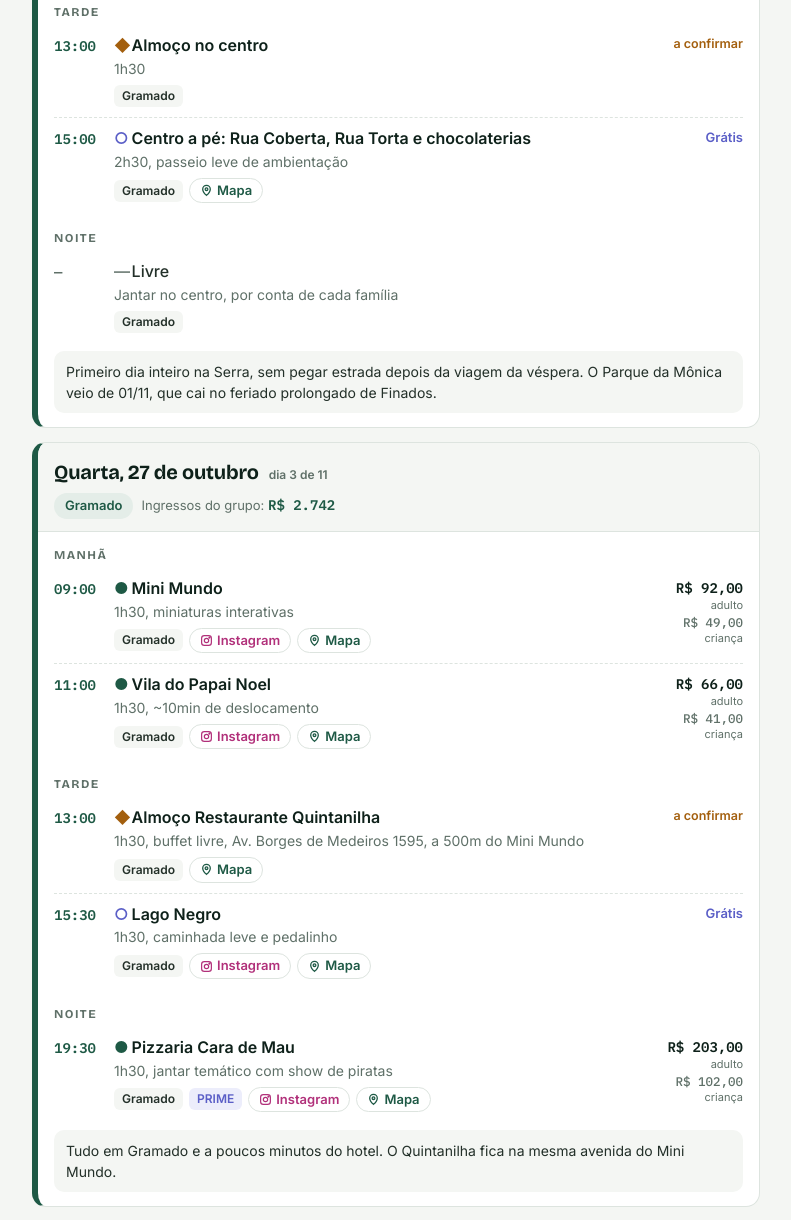
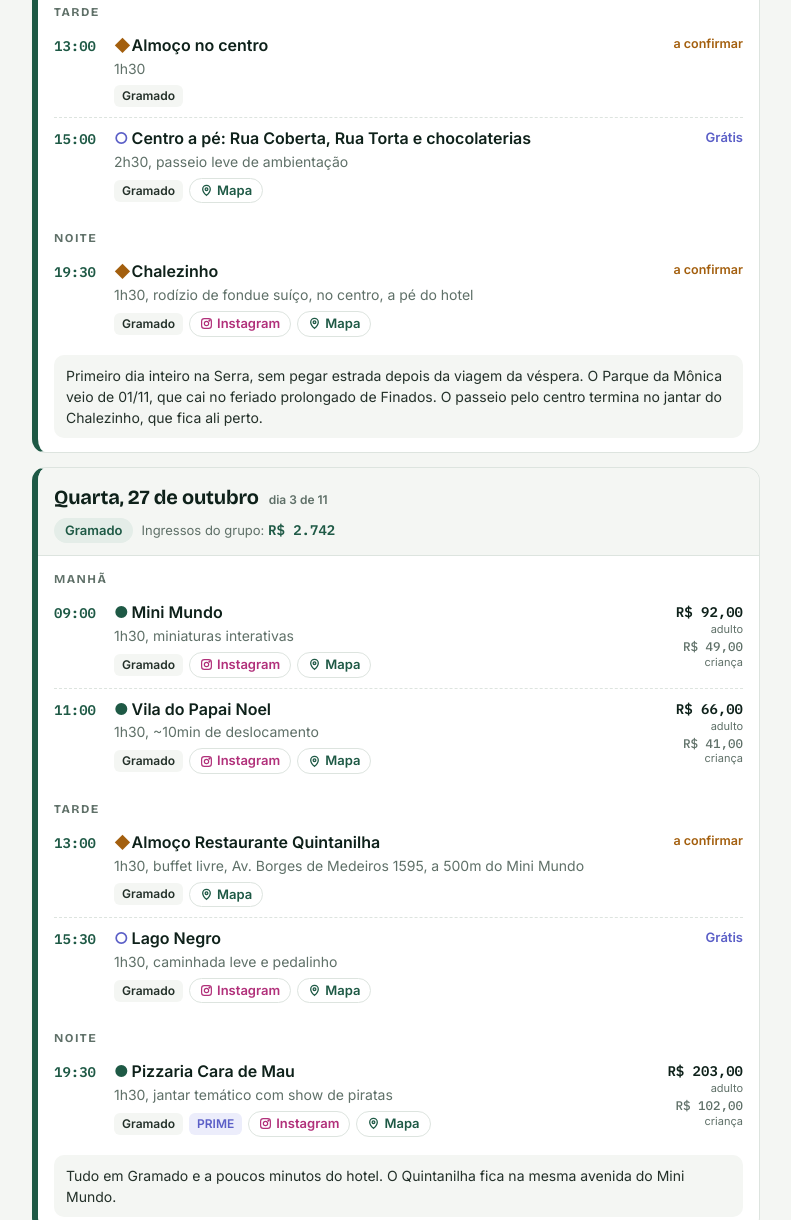
Before and after one commit to edipoalex/gramado, a plain HTML site: page index.html in a window 1280 px wide. Shown: the part 1817-3037 px from the top of the page, without its empty margins (244-1035 px from the left). Drawn offline with nearby package versions, Linux system fonts and the light colour scheme.

Commit message:
Olivas no pôr do sol, Chalezinho em 26/10 e Bela Vista em 03/11
- 29/10: Olivas às 16h, ficando até o pôr do sol; almoço e descanso
  depois do Snowland
- 26/10: jantar no Chalezinho fecha o passeio pelo centro
- 03/11: Café Colonial Bela Vista no lugar do jantar

Co-Authored-By: Claude Opus 5.5 <noreply@anthropic.com>

```diff
--- a/index.html
+++ b/index.html
@@ -544,7 +544,7 @@ const DIAS = [
     {t:"Noite", itens:[
      {"h": "18:30", "tipo": "att", "nome": "Lumni", "local": "Gramado", "info": "1h30, parque de luzes", "prime": true, "calc": "lumni", "mapa": "Lumni Gramado"}]}]},
   {"data": "2027-10-26", "cor": "gramado", "base": "Gramado",
-   nota:"Primeiro dia inteiro na Serra, sem pegar estrada depois da viagem da véspera. O Parque da Mônica veio de 01/11, que cai no feriado prolongado de Finados.",
+   nota:"Primeiro dia inteiro na Serra, sem pegar estrada depois da viagem da véspera. O Parque da Mônica veio de 01/11, que cai no feriado prolongado de Finados. O passeio pelo centro termina no jantar do Chalezinho, que fica ali perto.",
    blocos:[
     {t:"Manhã", itens:[
      {"h": "09:00", "tipo": "att", "nome": "Parque da Mônica", "local": "Gramado", "info": "3h, parque coberto. Terça comum, com menos fila que no feriado", "calc": "monica", "mapa": "Parque da Mônica Gramado"}]},
@@ -552,7 +552,7 @@ const DIAS = [
      {"h": "13:00", "tipo": "meal", "nome": "Almoço no centro", "local": "Gramado", "info": "1h30", "confirmar": true},
      {"h": "15:00", "tipo": "gratis", "nome": "Centro a pé: Rua Coberta, Rua Torta e chocolaterias", "local": "Gramado", "info": "2h30, passeio leve de ambientação", "mapa": "Rua Coberta Gramado"}]},
     {t:"Noite", itens:[
-     {"h": "", "tipo": "livre", "nome": "Livre", "local": "Gramado", "info": "Jantar no centro, por conta de cada família"}]}]},
+     {"h": "19:30", "tipo": "meal", "nome": "Chalezinho", "local": "Gramado", "info": "1h30, rodízio de fondue suíço, no centro, a pé do hotel", "confirmar": true, "mapa": "Chalezinho Gramado", "ig": "chalezinhogramado"}]}]},
   {"data": "2027-10-27", "cor": "gramado", "base": "Gramado",
    nota:"Tudo em Gramado e a poucos minutos do hotel. O Quintanilha fica na mesma avenida do Mini Mundo.",
    blocos:[
@@ -577,15 +577,15 @@ const DIAS = [
     {t:"Noite", itens:[
      {"h": "19:30", "tipo": "att", "nome": "Ice Bar Mundo Gelado", "local": "Canela", "info": "1h, inclui 2 drinks e agasalho térmico", "calc": "icebar", "mapa": "Ice Bar Mundo Gelado Canela"}]}]},
   {"data": "2027-10-29", "cor": "gramado", "base": "Gramado",
-   nota:"O café colonial precisa de uma noite sem jantar marcado. Vá com fome: substitui uma refeição inteira.",
+   nota:"O Olivas fica para o fim da tarde: o pôr do sol no olival é o ponto alto do passeio. Entre o Snowland e o Olivas, almoço e descanso no hotel.",
    blocos:[
     {t:"Manhã", itens:[
      {"h": "09:00", "tipo": "att", "nome": "Snowland", "local": "Gramado", "info": "2h30, neve artificial, inclui entrada e filas", "prime": true, "calc": "snowland", "mapa": "Snowland Gramado"}]},
     {t:"Tarde", itens:[
-     {"h": "14:00", "tipo": "att", "nome": "Olivas de Gramado", "local": "Gramado", "info": "1h30, olival e loja", "calc": "olivas", "mapa": "Olivas de Gramado Gramado"},
-     {"h": "17:00", "tipo": "att", "nome": "Café Colonial Bela Vista", "local": "Gramado", "info": "1h30, substitui o jantar", "calc": "belavista", "mapa": "Bela Vista Café Colonial Gramado"}]},
+     {"h": "12:30", "tipo": "meal", "nome": "Almoço", "local": "Gramado", "info": "1h30, depois do Snowland, e descanso no hotel", "confirmar": true},
+     {"h": "16:00", "tipo": "att", "nome": "Olivas de Gramado", "local": "Gramado", "info": "3h, olival e loja. Ficar até o pôr do sol, por volta das 19h, o melhor momento do passeio", "calc": "olivas", "mapa": "Olivas de Gramado Gramado"}]},
     {t:"Noite", itens:[
-     {"h": "", "tipo": "livre", "nome": "Livre", "local": "", "info": "O café colonial já faz as vezes do jantar"}]}]},
+     {"h": "", "tipo": "livre", "nome": "Livre", "local": "Gramado", "info": "Jantar leve no centro, ou o Natal Luz, que deve ter começado na véspera"}]}]},
   {"data": "2027-10-30", "cor": "canela", "base": "Canela",
    nota:"Dia mais pesado em comida: carne no almoço e churrasco no jantar. Se pesar, o almoço vira algo leve e o 1835 passa para o jantar, saindo o Fundo da Grota.",
    blocos:[
@@ -627,14 +627,14 @@ const DIAS = [
     {t:"Noite", itens:[
      {"h": "19:00", "tipo": "att", "nome": "Restaurante Giratório RF Vision", "local": "Gramado", "info": "1h30, fondue com show de neve. Ir de táxi ou aplicativo", "calc": "rfvision", "mapa": "Restaurante Giratório RF Vision Gramado"}]}]},
   {"data": "2027-11-03", "cor": "gramado", "base": "Gramado",
-   nota:"Último dia inteiro, deixado leve de propósito. É a folga do roteiro: se algo furar antes por chuva, remaneja para cá.",
+   nota:"Último dia inteiro, deixado leve de propósito. É a folga do roteiro: se algo furar antes por chuva, remaneja para cá. À noite, o café colonial Bela Vista faz as vezes do jantar: vá com fome.",
    blocos:[
     {t:"Manhã", itens:[
      {"h": "", "tipo": "livre", "nome": "Livre", "local": "Gramado", "info": "Compras na Rua Coberta e na Av. Borges de Medeiros, a pé do hotel"}]},
     {t:"Tarde", itens:[
      {"h": "", "tipo": "livre", "nome": "Livre", "local": "Gramado", "info": "Descanso, piscina do hotel, ou encaixe do Pé da Cascata — mas seria uma quarta ida a Canela"}]},
     {t:"Noite", itens:[
-     {"h": "19:30", "tipo": "meal", "nome": "Chalezinho", "local": "Gramado", "info": "1h30, rodízio de fondue suíço", "confirmar": true, "mapa": "Chalezinho Gramado", "ig": "chalezinhogramado"}]}]},
+     {"h": "18:00", "tipo": "att", "nome": "Café Colonial Bela Vista", "local": "Gramado", "info": "1h30, substitui o jantar", "calc": "belavista", "mapa": "Bela Vista Café Colonial Gramado"}]}]},
   {"data": "2027-11-04", "cor": "estrada", "base": "Estrada",
    nota:"Mesma estratégia da volta de 2025: parada para almoçar no caminho em vez de comer no aeroporto. Com o voo às 22:30, sobram cerca de 4h em Porto Alegre à tarde. Dá para sair de Gramado mais tarde ou encaixar um passeio na capital. A chegada em Recife é às 02:30 de sexta, 05/11.",
    blocos:[
@@ -657,7 +657,7 @@ const FAMILIAS = [
    dias = datas em que a sugestão se encaixa (o dia mostra um aviso apontando para ela). */
 const SUGESTOES = [
   {id:'natal-gratis', nome:'Natal Luz: programação gratuita', local:'Gramado', dias:['2027-10-29'],
-   quando:'A partir de quinta, 28/10, à noite. Melhor encaixe: sexta, 29/10, que está livre depois do café colonial.',
+   quando:'A partir de quinta, 28/10, à noite. Melhor encaixe: sexta, 29/10, à noite, depois do Olivas.',
    porque:'O festival transforma a cidade: decoração, Vila de Natal na Praça das Etnias e apresentações gratuitas na Rua Coberta. Fica a pé do hotel e as crianças adoram.',
    custo:'Grátis', atencao:'Abertura prevista para 28/10/2027, a quarta quinta-feira de outubro. Confirmar a programação quando a Gramadotur divulgar.',
    mapa:'Praça das Etnias Gramado'},
```
